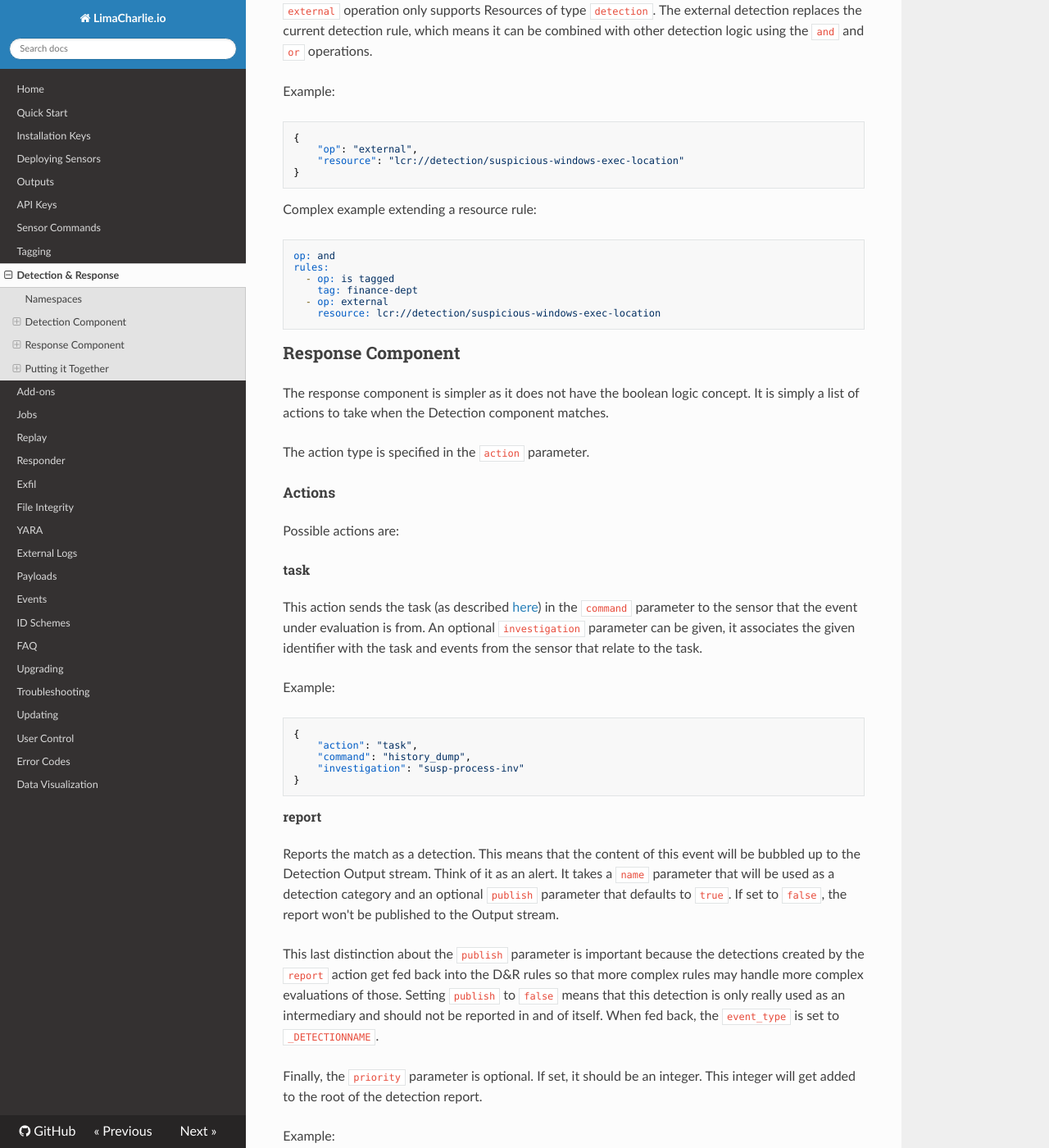
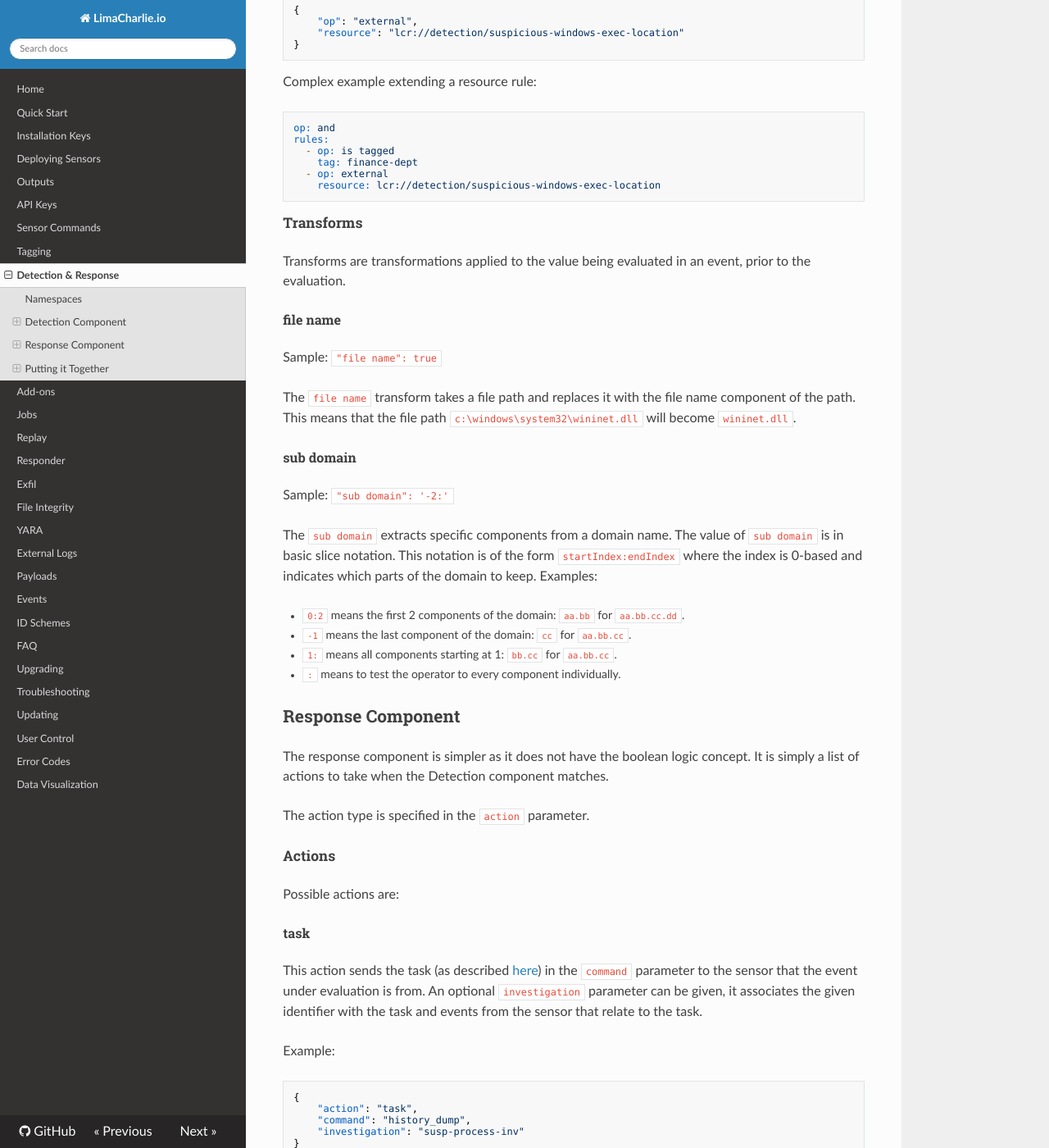
Before and after one commit to refractionPOINT/lce_doc, an MkDocs documentation site: the page built from docs/dr.md, in a window 1280 px wide and 1400 px high, scrolled down 11215 px. Shown: the whole window at 82% size. Built offline with MkDocs 1.6.1, drawn with Linux system fonts in a browser that asks for light colours; nearby versions of some CDN libraries; old or Windows-style settings are respelled for this version of MkDocs; some of the changed text lies outside the part shown.

Commit message:
Refactor transforms into their own section.

````diff
--- a/docs/dr.md
+++ b/docs/dr.md
@@ -452,6 +443,27 @@ rules:
     resource: lcr://detection/suspicious-windows-exec-location
 ```
 
+### Transforms
+Transforms are transformations applied to the value being evaluated in an event, prior to the evaluation.
+
+#### file name
+Sample: `"file name": true`
+
+The `file name` transform takes a file path and replaces it with the file name component of the path.
+This means that the file path `c:\windows\system32\wininet.dll` will become `wininet.dll`.
+
+#### sub domain
+Sample: `"sub domain": '-2:'`
+
+The `sub domain` extracts specific components from a domain name. The value of `sub domain` is in basic slice notation.
+This notation is of the form `startIndex:endIndex` where the index is 0-based and indicates which parts of the domain to keep.
+Examples:
+
+  * `0:2` means the first 2 components of the domain: `aa.bb` for `aa.bb.cc.dd`.
+  * `-1` means the last component of the domain: `cc` for `aa.bb.cc`.
+  * `1:` means all components starting at 1: `bb.cc` for `aa.bb.cc`.
+  * `:` means to test the operator to every component individually.
+
 ## Response Component
 The response component is simpler as it does not have the boolean logic concept. It is simply a list of actions to take
 when the Detection component matches.
````
Also changed, not shown: other parts of docs/dr.md (+0 -9 lines).
